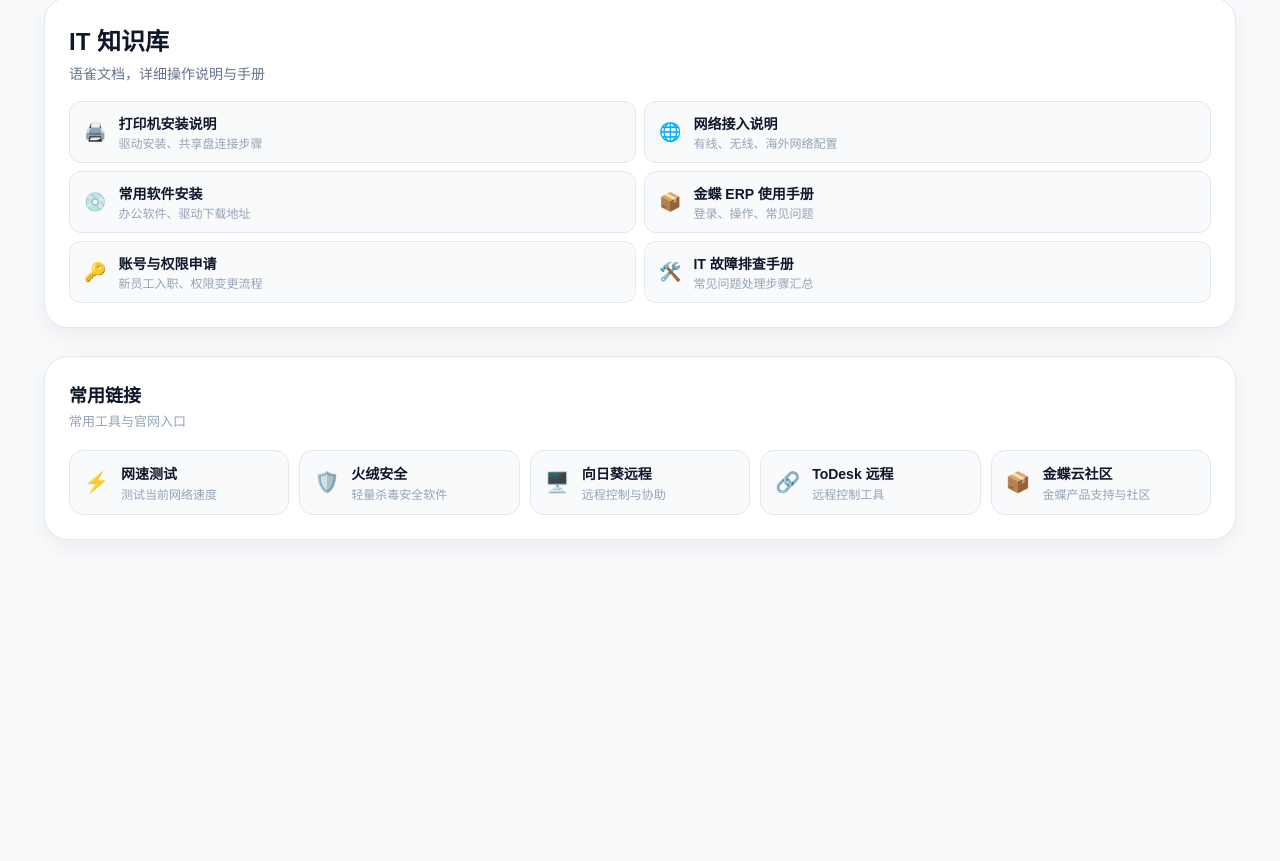
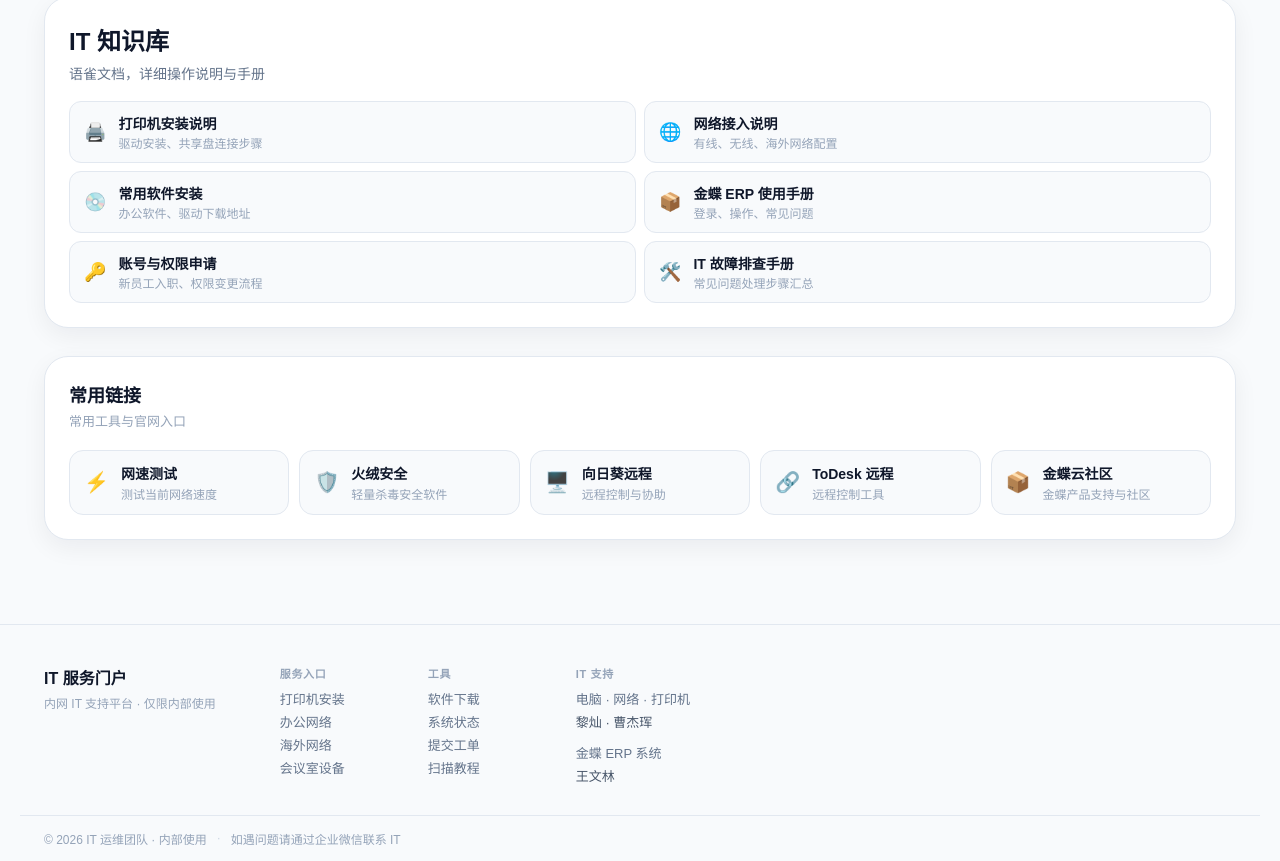
Before and after one commit to EmbraceMoxx/it-portal-vue, a Vue app: page / in a window 1280 px wide. Shown: the part 2945-3806 px from the top of the page. Before the commit the page ends 3569 px from the top, so only its background shows below. Built offline with nearby package versions, Linux system fonts and the light colour scheme.

Commit message:
添加网站底部

```diff
--- a/src/App.vue
+++ b/src/App.vue
@@ -20,6 +20,9 @@
 
   <RouterView />
 
+  <!-- Footer -->
+  <AppFooter />
+
   <!-- 悬浮按钮组 -->
   <div class="float-group">
     <AiChat />
@@ -40,6 +43,7 @@ import { toastState } from './composables/useClipboard'
 import { useTheme } from './composables/useTheme'
 import FloatContact from './components/FloatContact.vue'
 import AiChat from './components/AiChat.vue'
+import AppFooter from './components/AppFooter.vue'
 import { announcements } from './data/announcements'
 
 const { isDark, toggleTheme, initTheme } = useTheme()
--- a/src/assets/styles/global.css
+++ b/src/assets/styles/global.css
@@ -3070,6 +3070,18 @@ button {
 :root.dark .module-erp,
 :root.dark .module-software { background: linear-gradient(180deg, #1e293b 0%, #0f172a 100%); }
 
+:root.dark .app-footer {
+  background: #0f172a;
+  border-top-color: #1e293b;
+}
+
+:root.dark .footer-brand { color: #e2e8f0; }
+:root.dark .footer-col a,
+:root.dark .footer-col span { color: #475569; }
+:root.dark .footer-col a:hover { color: #94a3b8; }
+:root.dark .footer-person { color: #64748b !important; }
+:root.dark .footer-bottom { border-top-color: #1e293b; color: #334155; }
+
 /* ===== 资产看板 ===== */
 .assets-page-head {
   display: flex;
@@ -4354,3 +4366,94 @@ kbd {
   .tips-grid { grid-template-columns: 1fr; }
   .key-grid { grid-template-columns: 1fr; }
 }
+
+/* ===== Footer ===== */
+.app-footer {
+  background: #f8fafc;
+  border-top: 1px solid #e2e8f0;
+  margin-top: 0;
+}
+
+.footer-inner {
+  max-width: 1240px;
+  margin: 0 auto;
+  padding: 40px 24px 32px;
+  display: flex;
+  gap: 64px;
+  align-items: flex-start;
+}
+
+.footer-left {
+  flex-shrink: 0;
+}
+
+.footer-brand {
+  font-size: 16px;
+  font-weight: 700;
+  color: #0f172a;
+  margin-bottom: 6px;
+}
+
+.footer-desc {
+  font-size: 12px;
+  color: #94a3b8;
+  line-height: 1.6;
+}
+
+.footer-links {
+  display: flex;
+  gap: 48px;
+  flex: 1;
+  flex-wrap: wrap;
+}
+
+.footer-col {
+  display: flex;
+  flex-direction: column;
+  gap: 10px;
+  min-width: 100px;
+}
+
+.footer-col-title {
+  font-size: 11px;
+  font-weight: 600;
+  color: #94a3b8;
+  text-transform: uppercase;
+  letter-spacing: 0.06em;
+  margin-bottom: 2px;
+}
+
+.footer-col a,
+.footer-col span {
+  font-size: 13px;
+  color: #64748b;
+  text-decoration: none;
+  transition: color 0.15s;
+  line-height: 1;
+}
+
+.footer-col a:hover { color: #0f172a; }
+
+.footer-person {
+  color: #475569 !important;
+  font-weight: 500;
+}
+
+.footer-bottom {
+  max-width: 1240px;
+  margin: 0 auto;
+  padding: 14px 24px;
+  border-top: 1px solid #e2e8f0;
+  display: flex;
+  align-items: center;
+  gap: 10px;
+  font-size: 12px;
+  color: #94a3b8;
+}
+
+.footer-bottom-sep { color: #cbd5e1; }
+
+@media (max-width: 768px) {
+  .footer-inner { flex-direction: column; gap: 32px; }
+  .footer-links { gap: 28px; }
+}
--- /dev/null
+++ b/src/components/AppFooter.vue
@@ -0,0 +1,44 @@
+<template>
+  <footer class="app-footer">
+    <div class="footer-inner">
+      <div class="footer-left">
+        <div class="footer-brand">IT 服务门户</div>
+        <div class="footer-desc">内网 IT 支持平台 · 仅限内部使用</div>
+      </div>
+
+      <div class="footer-links">
+        <div class="footer-col">
+          <div class="footer-col-title">服务入口</div>
+          <RouterLink to="/printer">打印机安装</RouterLink>
+          <RouterLink to="/network">办公网络</RouterLink>
+          <RouterLink to="/overseas-network">海外网络</RouterLink>
+          <RouterLink to="/meeting">会议室设备</RouterLink>
+        </div>
+        <div class="footer-col">
+          <div class="footer-col-title">工具</div>
+          <RouterLink to="/software">软件下载</RouterLink>
+          <RouterLink to="/status">系统状态</RouterLink>
+          <RouterLink to="/ticket">提交工单</RouterLink>
+          <RouterLink to="/scan">扫描教程</RouterLink>
+        </div>
+        <div class="footer-col">
+          <div class="footer-col-title">IT 支持</div>
+          <span>电脑 · 网络 · 打印机</span>
+          <span class="footer-person">黎灿 · 曹杰珲</span>
+          <span style="margin-top: 8px;">金蝶 ERP 系统</span>
+          <span class="footer-person">王文林</span>
+        </div>
+      </div>
+    </div>
+
+    <div class="footer-bottom">
+      <span>© {{ year }} IT 运维团队 · 内部使用</span>
+      <span class="footer-bottom-sep">·</span>
+      <span>如遇问题请通过企业微信联系 IT</span>
+    </div>
+  </footer>
+</template>
+
+<script setup lang="ts">
+const year = new Date().getFullYear()
+</script>
```
